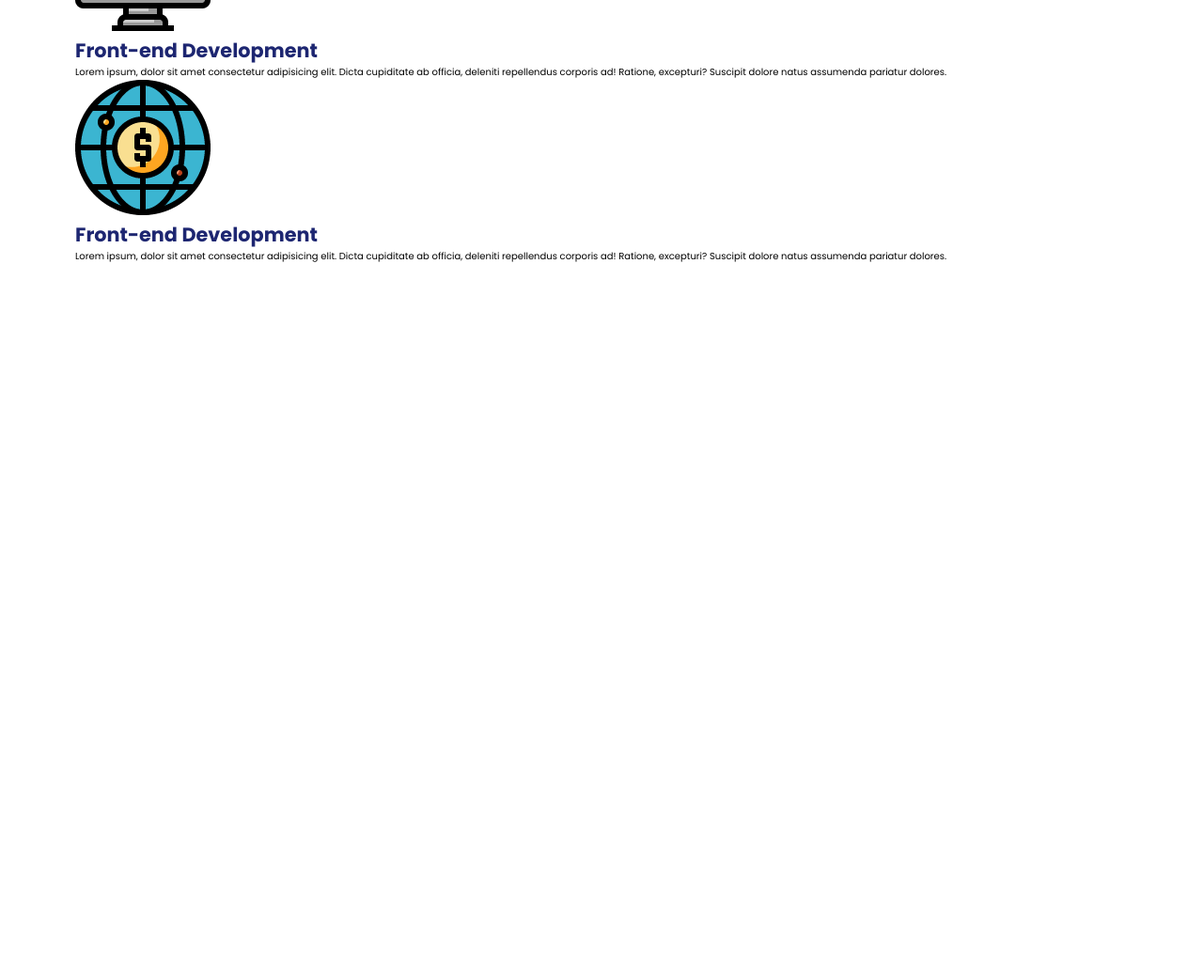
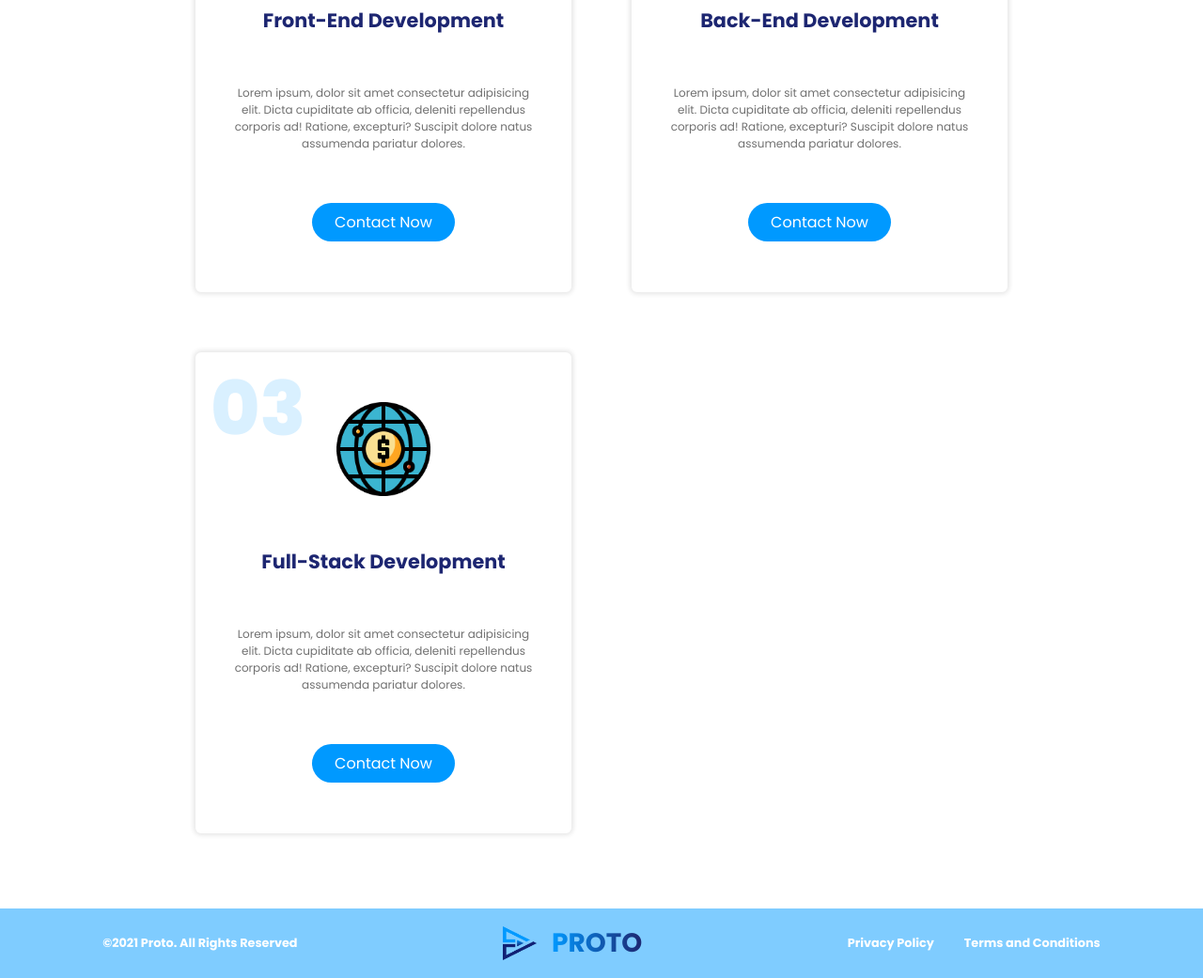
Before and after one commit to javin1102/Proto, a website: page index.html in a window 1280 px wide. Shown: the part 2232-3273 px from the top of the page at 94% size. Before the commit the page ends 2593 px from the top, so only its background shows below. Drawn offline with Linux system fonts and the light colour scheme; files whose address does not match are found by name; a web font is replaced by a local one.

Commit message:
finsihed desktop design

```diff
--- a/index.html
+++ b/index.html
@@ -19,7 +19,7 @@
   <body>
     <header class="header">
       <div class="header__left">
-        <img src="images/Logo/Logo.png" alt="Logo" />
+        <img src="images/Logo/Logo.png" alt="Logo" class="logo" />
         <h2 class="heading__2 title">Proto</h2>
       </div>
       <div class="header__right">
@@ -141,41 +141,63 @@
           <p class="third__desc col-sec">
             Lorem, ipsum dolor sit amet consectetur adipisicing elit. Dolorum,
             accusamus unde aspernatur suscipit et animi?Lorem ipsum dolor sit
-            amet.
+            amet. Lorem ipsum dolor sit amet consectetur, adipisicing elit. Nemo
+            voluptatum reprehenderit consequatur! Id, molestiae et.
           </p>
         </div>
-        <div class="third__below">
+        <div class="third__below mt-med">
           <div class="third__below__card card__pos__1">
             <img src="images/Icons//card1.png" alt="card1" />
-            <h3 class="heading__3 col-sec">Front-end Development</h3>
+            <h3 class="heading__3 col-sec">Front-End Development</h3>
             <p class="card__desc">
               Lorem ipsum, dolor sit amet consectetur adipisicing elit. Dicta
               cupiditate ab officia, deleniti repellendus corporis ad! Ratione,
               excepturi? Suscipit dolore natus assumenda pariatur dolores.
             </p>
+            <a href="#" class="btn btn-blue">Contact Now</a>
           </div>
 
           <div class="third__below__card card__pos__2">
             <img src="images/Icons//card2.png" alt="card2" />
-            <h3 class="heading__3 col-sec">Front-end Development</h3>
+            <h3 class="heading__3 col-sec">Back-End Development</h3>
             <p class="card__desc">
               Lorem ipsum, dolor sit amet consectetur adipisicing elit. Dicta
               cupiditate ab officia, deleniti repellendus corporis ad! Ratione,
               excepturi? Suscipit dolore natus assumenda pariatur dolores.
             </p>
+            <a href="#" class="btn btn-blue">Contact Now</a>
           </div>
 
           <div class="third__below__card card__pos__3">
             <img src="images/Icons//card3.png" alt="card3" />
-            <h3 class="heading__3 col-sec">Front-end Development</h3>
+            <h3 class="heading__3 col-sec">Full-Stack Development</h3>
             <p class="card__desc">
               Lorem ipsum, dolor sit amet consectetur adipisicing elit. Dicta
               cupiditate ab officia, deleniti repellendus corporis ad! Ratione,
               excepturi? Suscipit dolore natus assumenda pariatur dolores.
             </p>
+            <a href="#" class="btn btn-blue">Contact Now</a>
           </div>
         </div>
       </div>
     </main>
+
+    <footer class="footer">
+      <div class="footer__copy">
+        <h4 class="heading__4 col-white">
+          &copy;2021 Proto. All Rights Reserved
+        </h4>
+      </div>
+
+      <div class="footer__logo">
+        <img src="images/Logo/Logo.png" alt="logo" class="logo" />
+        <h2 class="heading__2 title">Proto</h2>
+      </div>
+
+      <div class="footer__policy">
+        <h4 class="heading__4 col-white">Privacy Policy</h4>
+        <h4 class="heading__4 col-white">Terms and Conditions</h4>
+      </div>
+    </footer>
   </body>
 </html>
--- a/sass/_components.scss
+++ b/sass/_components.scss
@@ -1,10 +1,17 @@
+main {
+  position: relative;
+}
+
+.logo {
+  width: 3.25rem;
+  height: 3.25rem;
+}
+
 .header {
   display: flex;
   height: 7rem;
   align-items: center;
-  & img {
-    width: 3.25rem;
-    height: 3.25rem;
+  & .logo {
     margin-left: 3rem;
     margin-right: 1.5rem;
   }
@@ -58,6 +65,20 @@
   text-align: center;
   white-space: nowrap;
   transition: all 0.2s;
+
+  &-blue {
+    border-radius: 3rem;
+    background-color: $color-primary;
+    color: white;
+    font-weight: 400;
+
+    &:hover {
+      background-color: $color-primary-darker;
+    }
+    &:active {
+      background-color: rgba($color-primary, $alpha: 0.9);
+    }
+  }
   &-blue-white {
     background-color: $color-primary;
     color: white;
@@ -183,4 +204,87 @@
     width: 50%;
     margin-top: 0.6rem;
   }
+
+  &__below {
+    display: grid;
+    grid-template-columns: repeat(auto-fit, minmax(25rem, min-content));
+    grid-gap: 4rem;
+    justify-content: center;
+    align-content: center;
+
+    &__card {
+      box-shadow: 0 0 5px 2px rgba(0, 0, 0, 0.1);
+      border-radius: 6px;
+      display: flex;
+      flex-direction: column;
+      justify-content: space-evenly;
+      align-items: center;
+      // padding: 5rem 0;
+      height: 32rem;
+      & img {
+        width: 25%;
+      }
+      & .card__desc {
+        color: $color-gray;
+        // margin-top: 3rem 0;
+      }
+      & h3 {
+        // margin: 2rem 0;
+      }
+    }
+
+    & .card__pos {
+      &__1,
+      &__2,
+      &__3 {
+        position: relative;
+      }
+      &__1::before {
+        @include card("01");
+      }
+      &__2::before {
+        @include card("02");
+      }
+      &__3::before {
+        @include card("03");
+      }
+    }
+  }
 }
+
+.footer {
+  width: 100%;
+  background-color: rgba($color-primary, 0.5);
+  display: flex;
+  justify-content: space-around;
+  align-items: center;
+  padding: 1rem 0;
+  &__logo {
+    display: flex;
+    align-items: center;
+    justify-content: space-evenly;
+
+    & h2 {
+      margin-left: 1rem;
+    }
+    & img {
+      width: 2.25rem;
+      height: 2.25rem;
+    }
+  }
+  &__policy {
+    display: flex;
+    justify-content: space-evenly;
+    align-items: center;
+    & h4:last-child {
+      margin-left: 2rem;
+    }
+    & h4 {
+      cursor: pointer;
+
+      &:hover {
+        color: rgba(0, 0, 0, 0.3);
+      }
+    }
+  }
+}
--- a/sass/_layouts.scss
+++ b/sass/_layouts.scss
@@ -32,7 +32,23 @@
 .col-prime {
   color: $color-primary;
 }
-
+.col-white {
+  color: white;
+}
 .upper {
   text-transform: uppercase;
 }
+
+.mt-small {
+  margin-top: 2rem;
+}
+
+.mt-med {
+  margin-top: 4rem;
+}
+.mt-large {
+  margin-top: 6rem;
+}
+.mt-huge {
+  margin-top: 8rem;
+}
--- /dev/null
+++ b/sass/_mixins.scss
@@ -0,0 +1,9 @@
+@mixin card($content) {
+  content: $content;
+  position: absolute;
+  top: 0;
+  left: 1rem;
+  font-size: 5rem;
+  font-weight: 800;
+  color: rgba($color-primary, 0.15);
+}
--- a/sass/_typography.scss
+++ b/sass/_typography.scss
@@ -14,6 +14,9 @@ body {
 
   &__3 {
     font-size: 1.3rem;
+  }
+  &__4 {
+    font-size: 0.8rem;
   }
 }
 
@@ -38,6 +41,12 @@ body {
     font-size: 0.9rem;
     text-align: center;
   }
+
+  & .card__desc {
+    width: 80%;
+    font-size: 0.75rem;
+    text-align: center;
+  }
 }
 
 a {
--- a/sass/main.scss
+++ b/sass/main.scss
@@ -1,4 +1,5 @@
 @import "variables";
+@import "mixins";
 @import "base";
 @import "layouts";
 @import "typography";
```
Also changed, not shown: css/style.css.
